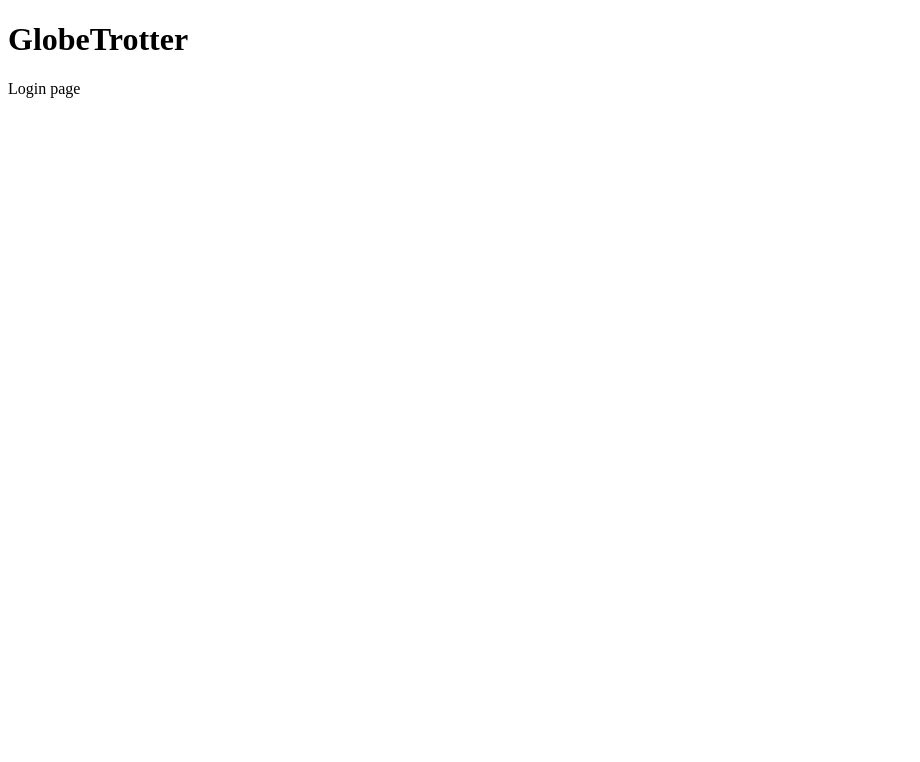
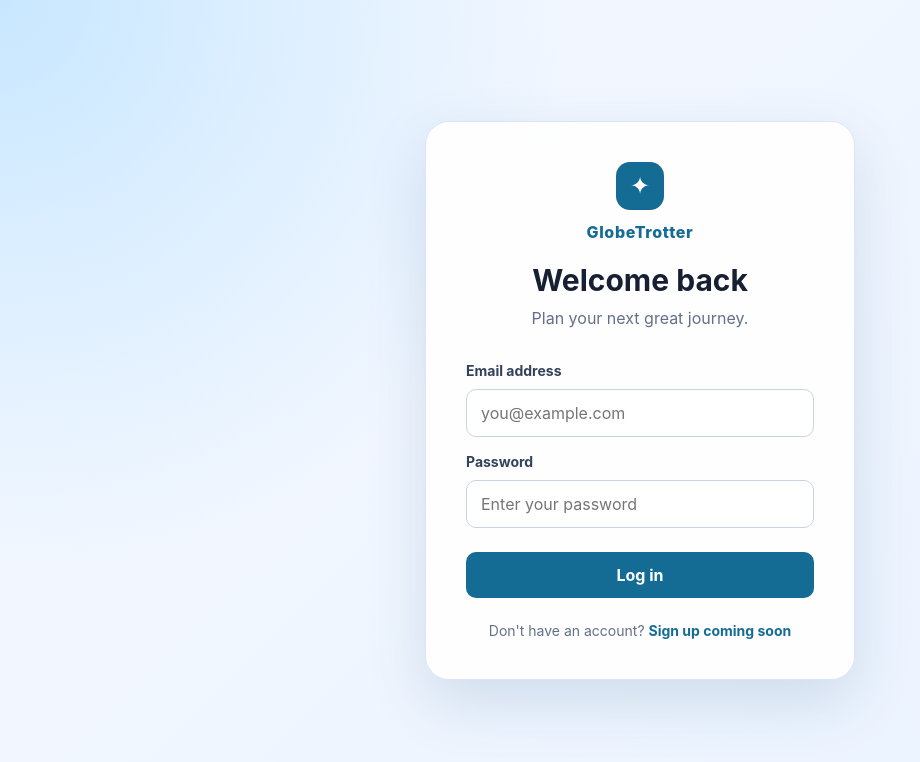
Before and after one commit to RAJPUTJII0/GlobeTrotter, a React (Vite) app in the folder frontend/: page /login in a window 1280 px wide. Shown: the top 762 px of the page, without its empty margins (0-920 px from the left). Built offline with nearby package versions, Linux system fonts and the light colour scheme.

Commit message:
Build login page with validation

```diff
--- a/frontend/src/main.jsx
+++ b/frontend/src/main.jsx
@@ -1,5 +1,6 @@
 import { StrictMode } from 'react';
 import { createRoot } from 'react-dom/client';
 import App from './App.jsx';
+import './styles/global.css';
 
 createRoot(document.getElementById('root')).render(<StrictMode><App /></StrictMode>);
--- a/frontend/src/pages/Login.jsx
+++ b/frontend/src/pages/Login.jsx
@@ -1 +1,73 @@
-export default function Login() { return <main><h1>GlobeTrotter</h1><p>Login page</p></main>; }
+import { useState } from 'react';
+import { useNavigate } from 'react-router-dom';
+import '../styles/login.css';
+
+export default function Login() {
+  const navigate = useNavigate();
+  const [email, setEmail] = useState('');
+  const [password, setPassword] = useState('');
+  const [error, setError] = useState('');
+
+  function handleSubmit(event) {
+    event.preventDefault();
+    const trimmedEmail = email.trim();
+
+    if (!trimmedEmail || !password) {
+      setError('Email and password are required.');
+      return;
+    }
+
+    if (!/^\S+@\S+\.\S+$/.test(trimmedEmail)) {
+      setError('Enter a valid email address.');
+      return;
+    }
+
+    // Temporary client-side session until the Neon-backed auth API is ready.
+    localStorage.setItem('globetrotter_user', JSON.stringify({
+      email: trimmedEmail,
+      name: trimmedEmail.split('@')[0],
+    }));
+    setError('');
+    navigate('/dashboard');
+  }
+
+  return (
+    <main className="auth-page">
+      <section className="auth-card" aria-labelledby="login-heading">
+        <div className="brand-mark" aria-hidden="true">✦</div>
+        <p className="brand-name">GlobeTrotter</p>
+        <h1 id="login-heading">Welcome back</h1>
+        <p className="auth-subtitle">Plan your next great journey.</p>
+
+        <form className="auth-form" onSubmit={handleSubmit} noValidate>
+          <label htmlFor="email">Email address</label>
+          <input
+            id="email"
+            name="email"
+            type="email"
+            autoComplete="email"
+            placeholder="you@example.com"
+            value={email}
+            onChange={(event) => setEmail(event.target.value)}
+          />
+
+          <label htmlFor="password">Password</label>
+          <input
+            id="password"
+            name="password"
+            type="password"
+            autoComplete="current-password"
+            placeholder="Enter your password"
+            value={password}
+            onChange={(event) => setPassword(event.target.value)}
+          />
+
+          {error && <p className="form-error" role="alert">{error}</p>}
+          <button type="submit">Log in</button>
+        </form>
+
+        <p className="signup-note">Don&apos;t have an account? <span>Sign up coming soon</span></p>
+      </section>
+    </main>
+  );
+}
--- /dev/null
+++ b/frontend/src/styles/global.css
@@ -0,0 +1,9 @@
+:root {
+  font-family: Inter, ui-sans-serif, system-ui, -apple-system, BlinkMacSystemFont, "Segoe UI", sans-serif;
+  color: #172033;
+  background: #f5f8ff;
+}
+
+* { box-sizing: border-box; }
+body { margin: 0; min-width: 320px; }
+button, input { font: inherit; }
--- /dev/null
+++ b/frontend/src/styles/login.css
@@ -0,0 +1,45 @@
+.auth-page {
+  align-items: center;
+  background: radial-gradient(circle at top left, #c8e7ff 0%, transparent 38%), linear-gradient(135deg, #f5f8ff 0%, #eaf3ff 100%);
+  display: flex;
+  justify-content: center;
+  min-height: 100vh;
+  padding: 24px;
+}
+
+.auth-card {
+  background: rgba(255, 255, 255, 0.95);
+  border: 1px solid #dbe6f4;
+  border-radius: 24px;
+  box-shadow: 0 22px 60px rgba(28, 78, 121, 0.15);
+  max-width: 430px;
+  padding: 40px;
+  text-align: center;
+  width: 100%;
+}
+
+.brand-mark {
+  align-items: center;
+  background: #146c94;
+  border-radius: 14px;
+  color: white;
+  display: inline-flex;
+  font-size: 24px;
+  height: 48px;
+  justify-content: center;
+  width: 48px;
+}
+
+.brand-name { color: #146c94; font-weight: 800; letter-spacing: 0.04em; margin: 12px 0 20px; }
+.auth-card h1 { font-size: 30px; margin: 0; }
+.auth-subtitle { color: #637087; margin: 10px 0 28px; }
+.auth-form { display: grid; gap: 10px; text-align: left; }
+.auth-form label { color: #34415a; font-size: 14px; font-weight: 700; margin-top: 6px; }
+.auth-form input { border: 1px solid #c7d4e5; border-radius: 10px; outline-color: #146c94; padding: 13px 14px; width: 100%; }
+.auth-form button { background: #146c94; border: 0; border-radius: 10px; color: white; cursor: pointer; font-weight: 700; margin-top: 14px; padding: 13px; }
+.auth-form button:hover { background: #0e5779; }
+.form-error { color: #b42318; font-size: 14px; margin: 4px 0 0; }
+.signup-note { color: #637087; font-size: 14px; margin: 24px 0 0; }
+.signup-note span { color: #146c94; font-weight: 700; }
+
+@media (max-width: 480px) { .auth-card { padding: 32px 24px; } }
```
